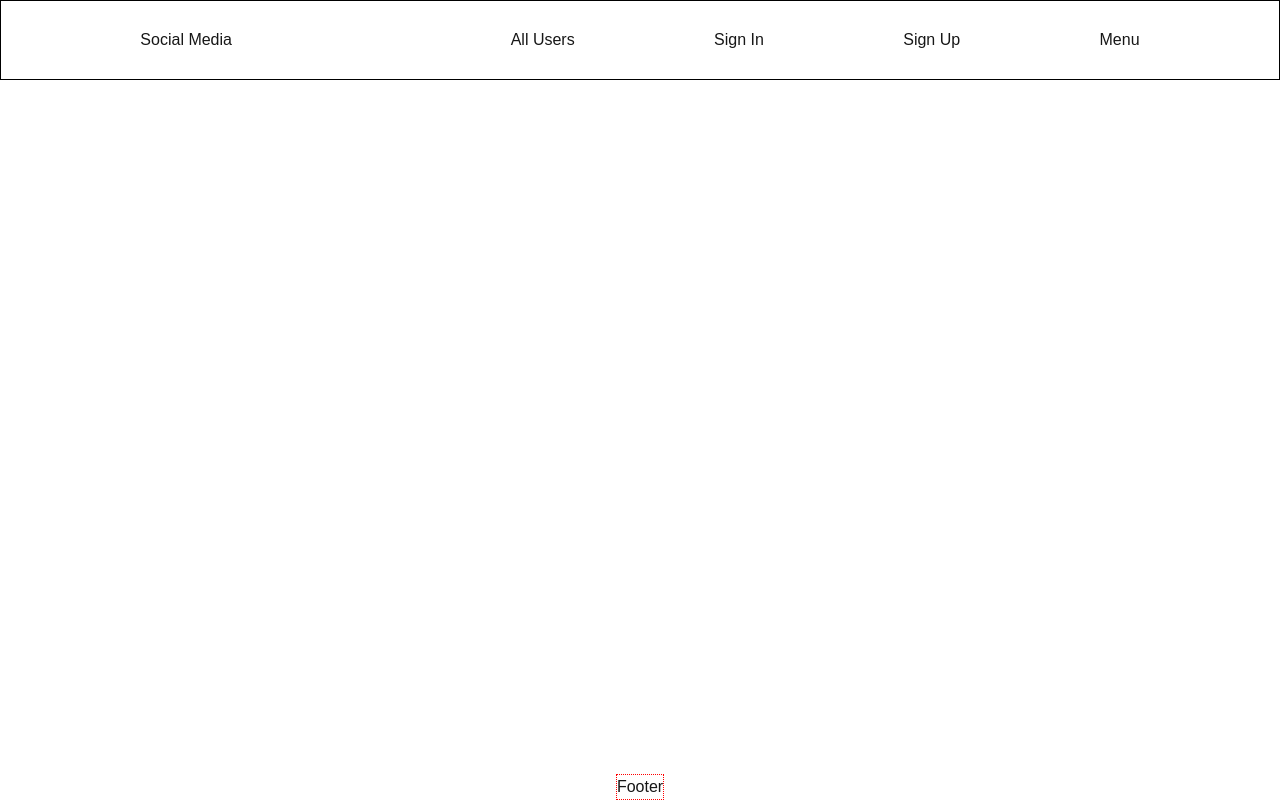
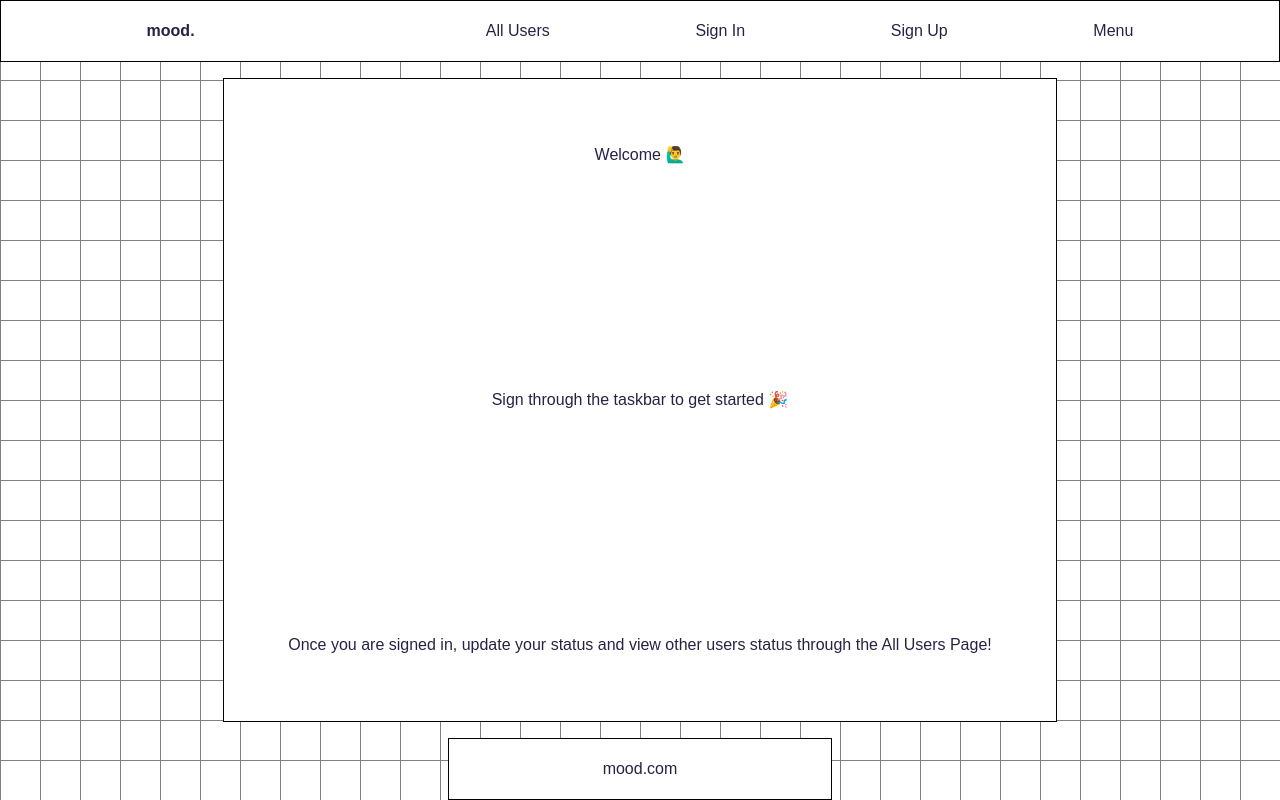
Before and after one commit to rosdykat/week-09-assignment, a Next.js app: page / in a window 1280 px wide. Built offline with nearby package versions, Linux system fonts and the light colour scheme; no server answers.

Commit message:
added some more basic css, boxes etc, needs colour

```diff
--- /dev/null
+++ b/src/Components/ComponentCss/footer.module.css
@@ -0,0 +1,11 @@
+.footer {
+  display: flex;
+  flex-direction: row;
+  justify-content: space-evenly;
+  align-items: center;
+
+  background-color: white;
+  width: 30vw;
+  height: 10vh;
+  border: 1px solid black;
+}
--- a/src/Components/ComponentCss/title.module.css
+++ b/src/Components/ComponentCss/title.module.css
@@ -10,8 +10,15 @@
   width: 100%;
   border: 1px solid black;
   height: 10vh;
+  background-color: white;
 }
 
 .menu {
   width: 5rem;
 }
+
+@media screen and (max-width: 900px) {
+  .header {
+    font-size: 12px;
+  }
+}
--- a/src/Components/Footer.tsx
+++ b/src/Components/Footer.tsx
@@ -1,7 +1,9 @@
+import style from "@/Components/ComponentCss/footer.module.css";
+
 export default function Footer() {
   return (
-    <div className="test">
-      <h1>Footer</h1>
+    <div className={style.footer}>
+      <h1>mood.com</h1>
     </div>
   );
 }
--- a/src/Components/Title.tsx
+++ b/src/Components/Title.tsx
@@ -11,7 +11,9 @@ export default async function Title() {
   return (
     <>
       <div className={style.header}>
-        <h1>Social Media</h1>
+        <Link href="/" className="font-bold">
+          mood.
+        </Link>
         <div>
           <SignedIn>
             <Link href={`/user/${userId}`}>Update Status</Link>
--- a/src/app/allusers/page.tsx
+++ b/src/app/allusers/page.tsx
@@ -8,7 +8,7 @@ export default async function AllUsers() {
   //   const userStatus = allUsers.rows[0]?.status ?? "";
 
   return (
-    <div className={style.allUsersBox}>
+    <div className={`backgroundBox ${style.allUsersBox}`}>
       {allUsers.rows.map((user, index) => (
         <div key={index} className={style.allUsers}>
           <p className={`status ${style.status}`}>{user.status}</p>
--- a/src/app/globals.css
+++ b/src/app/globals.css
@@ -24,6 +24,10 @@ body {
   color: var(--foreground);
   font-family: Arial, Helvetica, sans-serif;
   box-sizing: border-box;
+  color: #272343;
+  background-size: 40px 40px;
+  background-image: linear-gradient(to right, grey 1px, transparent 1px),
+    linear-gradient(to bottom, grey 1px, transparent 1px);
 }
 
 .test {
@@ -49,3 +53,31 @@ body {
   width: auto;
   margin: 0;
 }
+
+.bodyBox {
+  background-color: white;
+  height: 70vh;
+  width: 70vw;
+  display: flex;
+  flex-direction: column;
+  align-items: center;
+  justify-content: space-between;
+  height: 100vh;
+  width: auto;
+  margin: 1rem;
+  padding: 5%;
+  border: 1px solid black;
+}
+
+.backgroundBox {
+  background-color: white;
+  height: 70vh;
+  width: 70vw;
+  height: 100vh;
+  width: auto;
+  margin: 1rem;
+  padding: 5%;
+  border: 1px solid black;
+  overflow-x: auto;
+  max-width: 80vw;
+}
--- a/src/app/page.tsx
+++ b/src/app/page.tsx
@@ -1,9 +1,12 @@
-import AvatarComponent from "@/Components/Avatar";
-
 export default function HomePage() {
   return (
-    <>
-      <AvatarComponent />
-    </>
+    <div className="bodyBox">
+      <h1>Welcome 🙋‍♂️</h1>
+      <p>Sign through the taskbar to get started 🎉</p>
+      <p>
+        Once you are signed in, update your status and view other users status
+        through the All Users Page!
+      </p>
+    </div>
   );
 }
--- a/src/app/user/[userId]/page.tsx
+++ b/src/app/user/[userId]/page.tsx
@@ -10,8 +10,8 @@ export default async function UserProfilePage() {
   const { userId } = await auth();
   console.log({ userId });
   return (
-    <>
+    <div className="backgroundBox">
       <AvatarComponent />
-    </>
+    </div>
   );
 }
```
